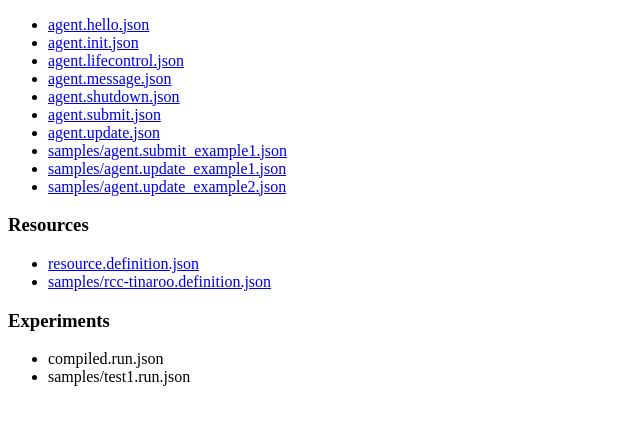
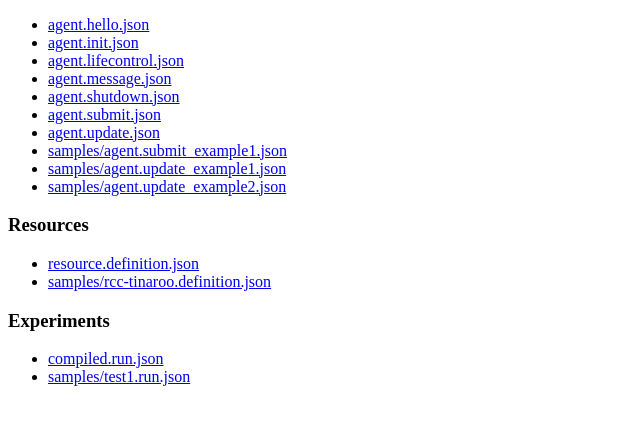
Before and after one commit to UQ-RCC/UQ-RCC.github.io, a plain HTML site: page nimrod/schema/index.html in a window 1280 px wide. Shown: the part 92-516 px from the top of the page, without its empty margins (0-640 px from the left). Drawn offline with Linux system fonts and the light colour scheme.

Commit message:
I'm an idiot

```diff
--- a/nimrod/schema/index.html
+++ b/nimrod/schema/index.html
@@ -25,8 +25,8 @@
 	</ul>
 	<h3>Experiments</h3>
 	<ul>
-		<li><a href="compiled.run.json"></a>compiled.run.json</li>
-		<li><a href="samples/test1.run.json"></a>samples/test1.run.json</li>
+		<li><a href="compiled.run.json">compiled.run.json</a></li>
+		<li><a href="samples/test1.run.json">samples/test1.run.json</a></li>
 	</ul>
 </body>
 </html>
```
